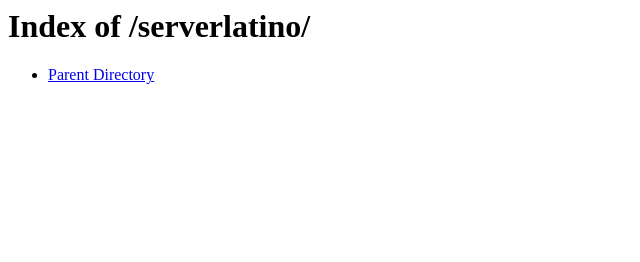
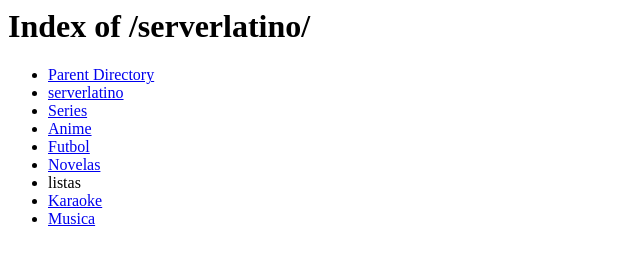
Before and after one commit to iptvguatechip/iptvguatechip.github.io, a plain HTML site: page index.html in a window 1280 px wide. Shown: the whole page, without its empty margins (0-640 px from the left). Drawn offline with Linux system fonts and the light colour scheme.

Commit message:
Update index.html

```diff
--- a/index.html
+++ b/index.html
@@ -7,6 +7,14 @@
 <h1>Index of /serverlatino/</h1>
 <ul><li><a href="/">Parent Directory</a></li>
 
+<li><a href="https://github.com/iptvguatechip/iptvguatechip.github.io/tree/main/1980-1989/">serverlatino</a></li>
+<li><a href="1990-1999/">Series</a></li>
+<li><a href="2000-2009/">Anime</a></li>
+<li><a href="2010-2015/">Futbol</a></li>
+<li><a href="novelas/">Novelas</a></li>
+<li><a href="tv/"></a>listas</li>
+<li><a href="karaoke/">Karaoke</a></li>
+<li><a href="musica/">Musica</a></li>
 
 
 </ul>
```
